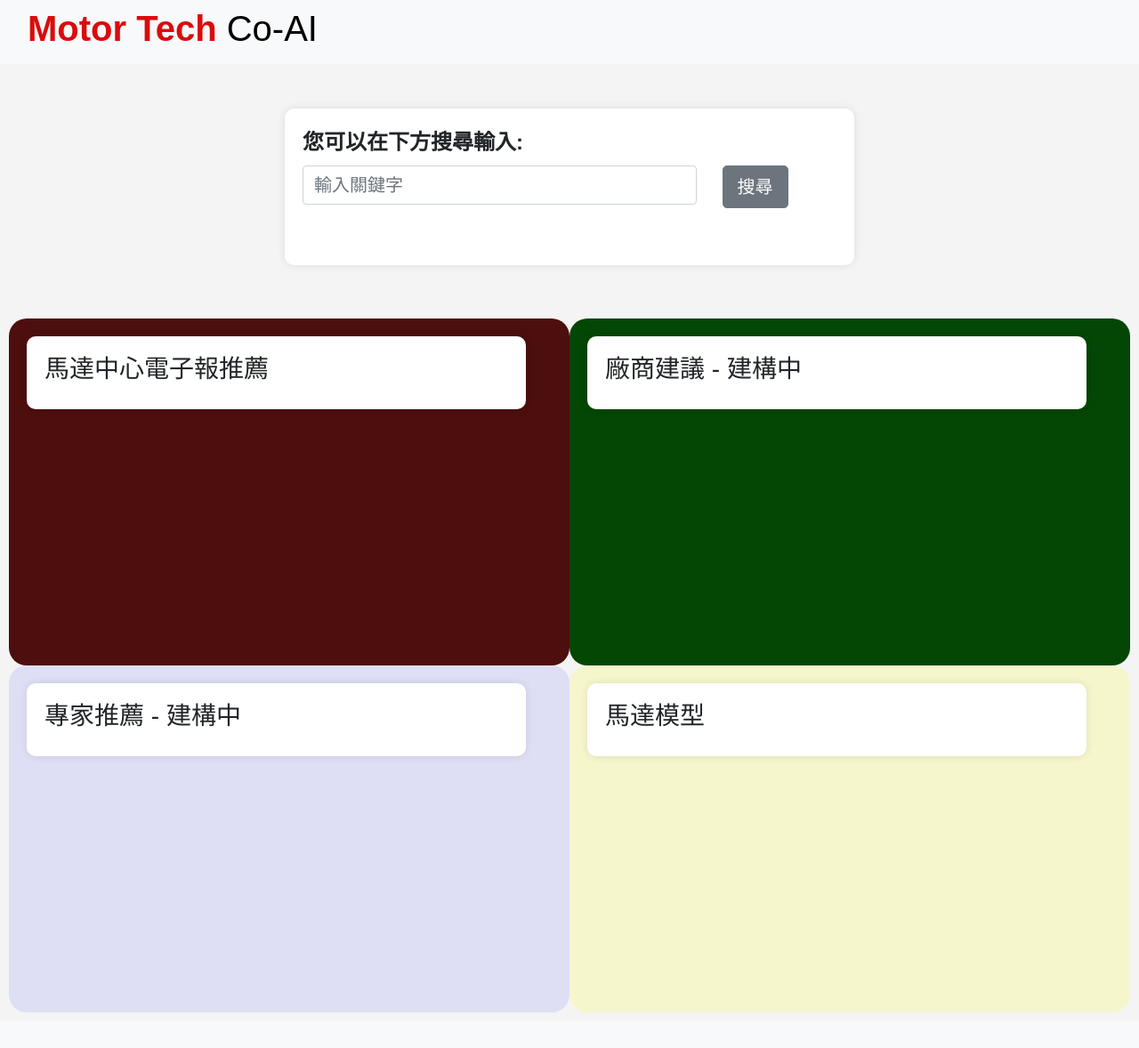
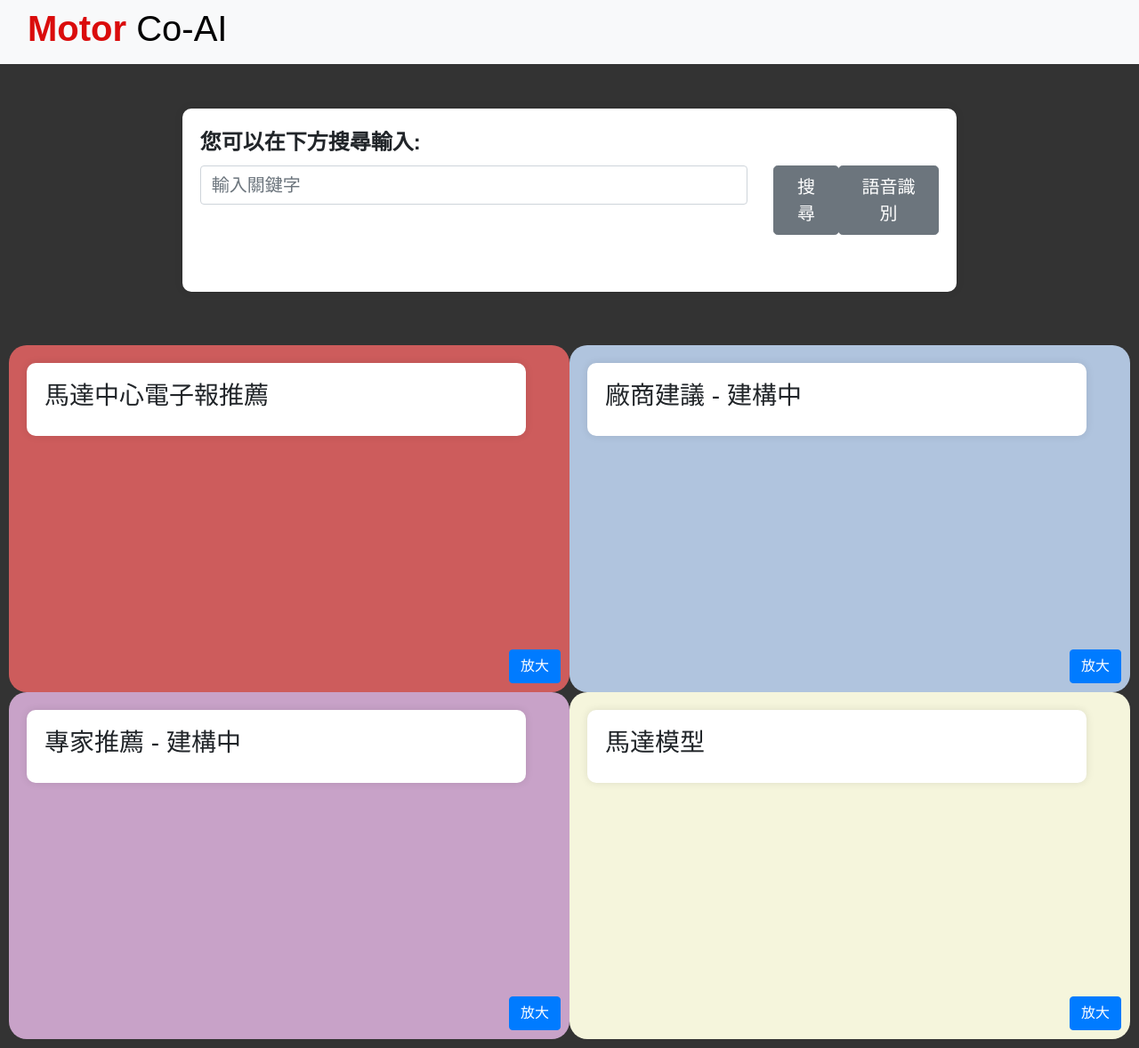
Before and after one commit to ZhihCheng/MCAM_web, a Flask app: page /paper in a window 1280 px wide. Shown: the whole page at 89% size. Before the commit the page ends 1138 px from the top, so only its background shows below. Run offline with Flask 3, Linux system fonts and the light colour scheme; some libraries are stand-ins or nearby versions.

Commit message:
2024.01.24
update motor AI

```diff
--- a/templates/paper.html
+++ b/templates/paper.html
@@ -1,7 +1,7 @@
 <!DOCTYPE html>
 <html >
 <head>
-    <title>Motor tech Co-AI</title>
+    <title>Motor Co-AI</title>
     <link rel="stylesheet" href="https://stackpath.bootstrapcdn.com/bootstrap/4.5.2/css/bootstrap.min.css">
     <link rel="stylesheet" href="https://cdn.jsdelivr.net/npm/bootstrap@4.6.2/dist/css/bootstrap.min.css">
 
@@ -21,14 +21,12 @@
         margin: 0;
         padding: 0;
         font-family: Arial, sans-serif;
-        background-color: #f4f4f4;
+        background-color: #333333;
         margin: 0;
     }
     label {
         font-weight: bold;
     }
-
-
 
     img {
         max-width: 100%;
@@ -49,7 +47,7 @@
     }
 
     .container {
-        max-width: 50%;
+        max-width: 68%;
         margin: 50px auto;
         padding: 20px;
         background-color: #fff;
@@ -75,14 +73,11 @@
         grid-template-columns: 1fr 1fr;
         height: 100vh;
     }
-    .grid-item {
-      padding: 20px;
-      overflow: auto; /* 启用滚动条 */
-    }
+
     .top-left {
-        grid-row: 1 / 2; /* 位于第一行 */
-        grid-column: 1 / 2; /* 位于第一列 */
-        background-color: rgb(77, 14, 14); /* 红色背景，可根据需要更改颜色 */
+        grid-row: 1 / 2; /* 位於第一行 */
+        grid-column: 1 / 2; /* 位於第一列 */
+        background-color: #CD5C5C;;
         padding: 20px;
         border-radius: 20px;
     }
@@ -90,7 +85,7 @@
     .top-right {
         grid-row: 1 / 2;
         grid-column: 2 / 3;
-        background-color: rgb(4, 70, 4); /* 绿色背景，可根据需要更改颜色 */
+        background-color: #B0C4DE;
         padding: 20px;
         border-radius: 20px;
     }
@@ -98,7 +93,7 @@
     .bottom-left {
         grid-row: 2 / 3;
         grid-column: 1 / 2;
-        background-color: rgba(0, 0, 255, 0.089); /* 蓝色背景，可根据需要更改颜色 */
+        background-color: #C8A2C8;
         padding: 20px;
         border-radius: 20px;
     }
@@ -106,10 +101,11 @@
     .bottom-right {
         grid-row: 2 / 3;
         grid-column: 2 / 3;
-        background-color: rgba(255, 255, 0, 0.164); /* 黄色背景，可根据需要更改颜色 */
+        background-color: #F5F5DC; /* 淺綠色背景 */
         padding: 20px;
         border-radius: 20px;
     }
+
     #imageContainer{
         width: 100px auto; /* 设置容器的宽度 */
         height: 330px;
@@ -136,6 +132,31 @@
       background-color: black;
       animation: blink 0.7s infinite;
     }
+    .grid-item {
+        /* 為放大縮小添加過渡效果 */
+        transition: all 0.3s ease;
+        transform-origin: 50% 50%; /* 設置變形原點為元素中心 */
+        position: relative; /* 為了讓按鈕絕對定位於容器內 */
+        padding: 20px;
+        overflow: auto; /* 启用滚动条 */
+    }
+
+    .zoomed {
+        position: fixed; /* 固定位置，使其脫離正常流 */
+        width: 70vw; /* 設定寬度為視窗的 70% */
+        height: 80vh; /* 設定高度為視窗的 80% */
+        top: 50%;
+        left: 50%;
+        transform: translate(-50%, -50%); /* 居中視窗 */
+        z-index: 10; /* 確保放大後的視窗在其他元素上方 */
+    }
+
+    .zoom-btn {
+        position: absolute; /* 按鈕的絕對定位，便於控制其位置 */
+        bottom: 10px;
+        right: 10px;
+        /* 其他按鈕樣式... */
+    }
 
     @keyframes typing {
       from { width: 0; }
@@ -147,18 +168,13 @@
       0%, 100% { opacity: 0; }
       50% { opacity: 1; }
     }
-
-    /* #search_output{
-        display: none;
-    } */
-
 </style>
 
 <body>
     <nav class="navbar navbar-expand-lg navbar-light bg-light">
         <div class="container-fluid">
             <div class="collapse navbar-collapse" id="navbarSupportedContent">
-                <h1><span style="color: rgb(218, 12, 12);font-weight:bold;">Motor Tech</span><span style="color: black;"> Co-AI</span></h1>
+                <h1><span style="color: rgb(218, 12, 12);font-weight:bold;">Motor </span><span style="color: black;"> Co-AI</span></h1>
             </div>
 
         </div>
@@ -168,7 +184,6 @@
             <span id="first_animatedText" class="typing"></span>
             <span id="first_finalCursor"  class="typing-cursor" ></span>
         </label>
-        <!-- <div class="input-group mb-3"> -->
         <div class="row row-spacing">
             <div class="col-md-9">
                 <input type="text" id="searchInput" class="form-control object_font" placeholder="輸入關鍵字" aria-label="輸入關鍵字" aria-describedby="basic-addon2">
@@ -176,10 +191,8 @@
             <div class="col-md-3">
                 <div class="input-group-append">
                     <button id="search_button" class="btn btn-secondary btn-lg">搜尋</button>
+                    <button id="recordButton" class="btn btn-secondary btn-lg">語音識別</button>
                 </div>
-                <!-- <div class="input-group-append">
-                    <button id="recordButton">按住錄音</button>
-                </div> -->
             </div>
         </div>
         <div id="searchResults"><label  id="input_search" class="label-font"></div>
@@ -190,6 +203,7 @@
         <div class="top-left grid-item">
             <div  class="inear-container " id ="search_output">
                 <h3 class="fw-bolder mb-2">馬達中心電子報推薦</h3>
+                <button class="zoom-btn btn btn-primary" onclick="zoomIn(this)">放大</button>
                 <div id="searchResult" class="accordion"></div>
             </div>
             <div  class="inear-container " id ="Error_content">
@@ -202,16 +216,19 @@
         <div class="top-right grid-item ">
             <div  class="inear-container " id ="search_output1">
                 <h3 class="fw-bolder mb-2">廠商建議 - 建構中</h3>
+                <button class="zoom-btn btn btn-primary" onclick="zoomIn(this)">放大</button>
             </div>
         </div>
         <div class="bottom-left grid-item">
             <div  class="inear-container " id ="search_output2">
                 <h3 class="fw-bolder mb-2">專家推薦 - 建構中</h3>
+                <button class="zoom-btn btn btn-primary" onclick="zoomIn(this)">放大</button>
             </div>
         </div>
         <div class="bottom-right grid-item">
             <div  class="inear-container " id ="search_output3">
                 <h3 class="fw-bolder mb-2">馬達模型</h3>
+                <button class="zoom-btn btn btn-primary" onclick="zoomIn(this)">放大</button>
                 <div id="imageContainer" >
                     <img src="https://via.placeholder.com/300x300/efefef?text=Avatar" alt="image-placeholder" class="img-thumbnail" id="uploadedImage">
                 </div>
@@ -244,12 +261,25 @@
     </script>
 
     <script>
+        function zoomIn(button) {
+            // 找到最近的 grid-item 元素
+            let gridItem = button.closest('.grid-item');
+            // 判斷當前是否已經放大
+            if(gridItem.classList.contains('zoomed')) {
+                // 如果已放大，則移除 zoomed 類別以還原大小
+                gridItem.classList.remove('zoomed');
+                button.textContent = '放大'; // 更新按鈕文字
+            } else {
+                // 如果未放大，則添加 zoomed 類別以放大視窗
+                gridItem.classList.add('zoomed');
+                button.textContent = '還原'; // 更新按鈕文字
+            }
+        }
         document.addEventListener('DOMContentLoaded', function() {
 
             var search_output = document.getElementById('search_output');
             var textElement = document.getElementById('first_animatedText');
             var finalCursor = document.getElementById('first_finalCursor');
-            //var dropdown = document.getElementById('dropdown');
             var textToAnimate = "您可以在下方搜尋輸入:";
             var textArray = textToAnimate.split('');
 
@@ -276,8 +306,6 @@
                 var searchResult = document.getElementById('searchResult');
                 Error_content.style.display='none';
                 imageContainer.style.display='none';
-                // search_output.style.display = 'none';
-                // searchResult.style.display='none';
                 if (searchInput.value !== ""){
 
                     input_search.textContent = searchInput.value;
@@ -294,7 +322,6 @@
                     .then(response => response.json())
                     .then(data => {
                         var jsonData = JSON.parse(data);
-                        // 遍歷對象並生成手風琴項目
                         var accordionHtml = "";
                         if (jsonData === 0) {
                             Error_content.style.display = 'block';
@@ -316,7 +343,6 @@
                                 }, index * 50);
                             });
                         }else{
-
                             var split_form = document.getElementById('split_form');
                             search_output.style.display = 'block';
                             var uploadedImage = document.getElementById('uploadedImage');
@@ -350,10 +376,8 @@
 
                             // 插入手風琴到 HTML 中
                             document.getElementById("searchResult").innerHTML = accordionHtml;
-                            // searchResult.style.display='block';
                             split_form.scrollIntoView({ behavior: 'smooth' });
                         }
-
                     });
                 }
 
--- a/web.py
+++ b/web.py
@@ -2,7 +2,7 @@
 import cv2 as cv
 import pandas as pd
 from functools import wraps
-
+import io
 # 第三方庫導入
 from flask import Flask, request, render_template, jsonify, redirect
 from werkzeug.utils import secure_filename
@@ -20,7 +20,7 @@ from sys_py_FeSiCr.parameter_sug_customize import *
 from sys_py_NiFe.parameter_sug_max_mu_min_pcv import *
 from sys_py_NiFe.parameter_sug_max_mu_max_tensile import *
 from sys_py_NiFe.parameter_sug_customize import *
-
+from pydub import AudioSegment
 app = Flask(__name__)
 app.config.from_object(DevelopmentConfig)
 app.config['UPLOAD_FOLDER'] = Config.UPLOAD_FOLDER
@@ -243,21 +243,29 @@ def pred_string():
 @app.route('/process_audio', methods=['POST'])
 def process_audio():
     text_line = {'complet': 0, 'result': ""}
-    if 'audio_data' not in request.files:
+    if 'audio_data' in request.files:
+        audio_file = request.files['audio_data']
+
+        # 使用 BytesIO 從記憶體讀取音頻數據
+        audio_data = io.BytesIO(audio_file.read())
+
+        # 轉換音頻格式
+        sound = AudioSegment.from_file(audio_data)
+        wav_filename = os.path.join(app.config['UPLOAD_FOLDER'], "audio.wav")
+        sound.export(wav_filename, format="wav")
+        try:
+            if audio_Config.audio_model == 0:
+                text_line = Process_audio.transcribe_whisper(wav_filename,text_line)  # 使用 Whisper 進行語音識別
+            elif audio_Config.audio_model == 1:
+                text_line = Process_audio.transcribe_google(wav_filename,text_line)  # 使用 Google Speech Recognition 進行語音識別
+            elif audio_Config.audio_model == 2:
+                text_line = Process_audio.transcribe_whisper_for_pretrained(wav_filename,text_line)  # 使用 Google Speech Recognition 進行語音識別
+            return jsonify(text_line)
+        except Exception as e:
+            text_line['result'] = str(e)
+            return jsonify(text_line)
+    else:
         text_line['result'] = '沒有找到音頻檔案'
-        return jsonify(text_line)
-
-    wav_filename = os.path.join(app.config['UPLOAD_FOLDER'], "audio.wav")
-    try:
-        if audio_Config.audio_model == 0:
-            text_line = Process_audio.transcribe_whisper(wav_filename,text_line)  # 使用 Whisper 進行語音識別
-        elif audio_Config.audio_model == 1:
-            text_line = Process_audio.transcribe_google(wav_filename,text_line)  # 使用 Google Speech Recognition 進行語音識別
-        elif audio_Config.audio_model == 2:
-            text_line = Process_audio.transcribe_whisper_for_pretrained(wav_filename,text_line)  # 使用 Google Speech Recognition 進行語音識別
-        return jsonify(text_line)
-    except Exception as e:
-        text_line['result'] = str(e)
         return jsonify(text_line)
 
 if __name__ == '__main__':
```
Also changed, not shown: templates/Motor.html (+7 -5 lines), 1 other file.
